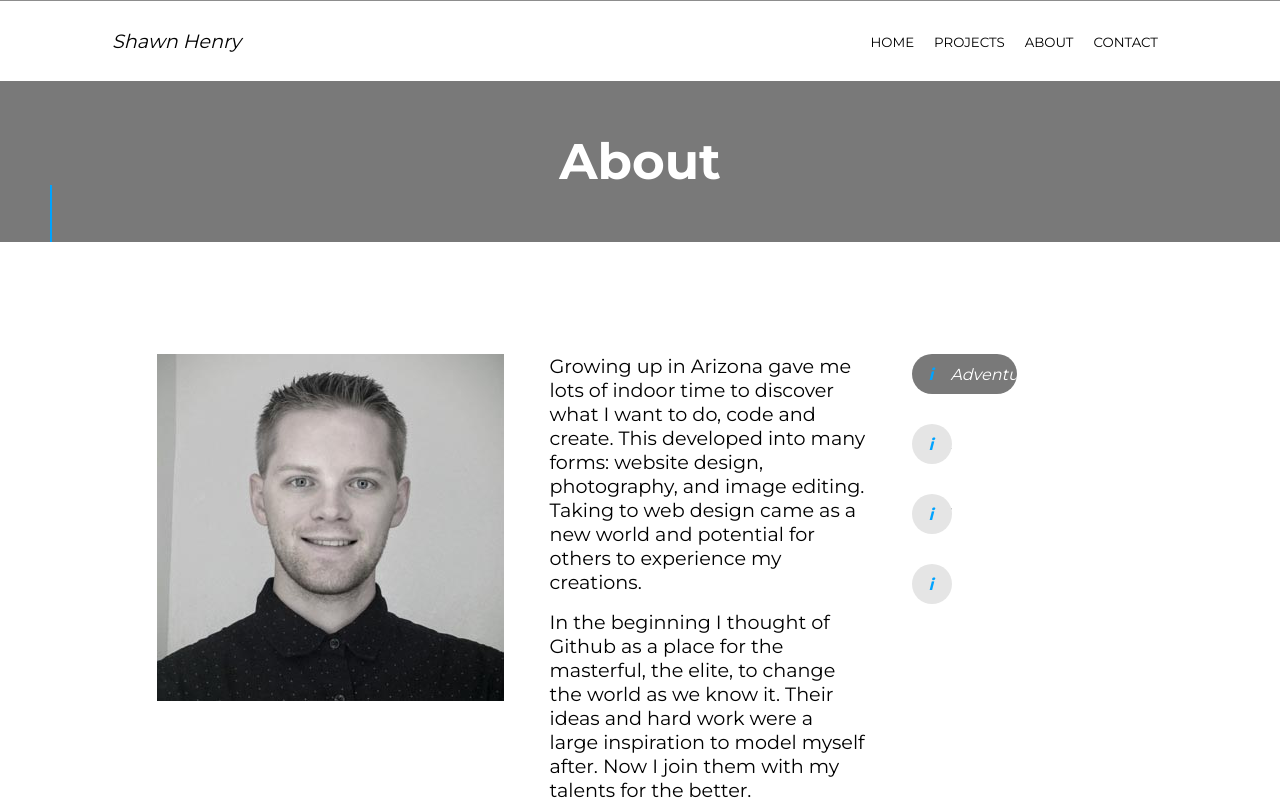
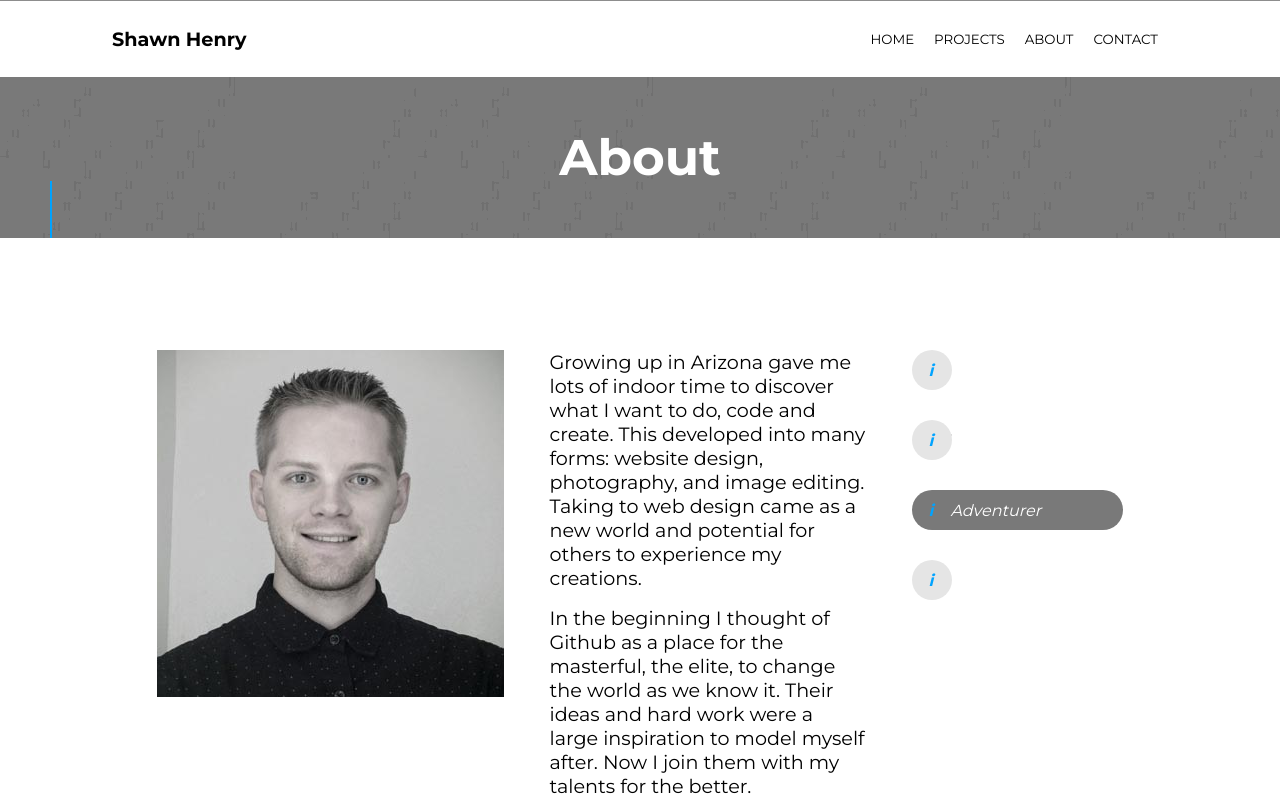
Before and after one commit to shenry45/Dev-Portfolio, a React (Create React App) app: page /about in a window 1280 px wide. Shown: the top 800 px of the page. Built offline with nearby package versions, Linux system fonts and the light colour scheme.

Commit message:
build... CSS updates to Hero and SubHero, Experience, Iframe

```diff
--- a/src/components/AboutInfo.js
+++ b/src/components/AboutInfo.js
@@ -14,17 +14,17 @@ const AboutInfo = () => {
             </div>
             <div className="icons">
                 <div
-                    className={activeIcon === "adv" ? `active`: null}
-                    onClick={() => changeCurrentIcon("adv")}
-                ><span>i</span> Adventure</div>
-                <div
                     className={activeIcon === "snow" ? `active`: null}
                     onClick={() => changeCurrentIcon("snow")}
-                ><span>i</span> Snowboarding</div>
+                ><span>i</span> Off Roader</div>
                 <div
                     className={activeIcon === "3d" ? `active`: null}
                     onClick={() => changeCurrentIcon("3d")}
-                ><span>i</span> 3D Design</div>
+                ><span>i</span> 3D Designer</div>
+                <div
+                    className={activeIcon === "adv" ? `active`: null}
+                    onClick={() => changeCurrentIcon("adv")}
+                ><span>i</span> Adventurer</div>
                 <div
                     className={activeIcon === "gamer" ? `active`: null}
                     onClick={() => changeCurrentIcon("gamer")}
--- a/src/components/Hero.js
+++ b/src/components/Hero.js
@@ -2,10 +2,15 @@ import React from 'react';
 import { Link } from 'react-router-dom';
 
 import Button from './Button';
+import Lines from '../assets/line-pattern.png';
+
+const styles = {
+    backgroundImage: `url(${Lines})`
+};
 
 const Hero = () => {
     return(
-        <section className="hero">
+        <section className="hero" style={styles}>
             <h1>Evolve Your Websites</h1>
             <p>See how I can beneift your business by viewing my latest work.</p>
             <p className="accent"></p>
--- a/src/components/SubHero.js
+++ b/src/components/SubHero.js
@@ -1,8 +1,14 @@
 import React from 'react';
+
+import Lines from '../assets/line-pattern.png';
+
+const styles = {
+    backgroundImage: `url(${Lines})`
+};
 
 const SubHero = (props) => {
     return (
-        <section className="sub-hero">
+        <section className="sub-hero" style={styles}>
             <h1>{props.title}</h1>
             <p className="accent"></p>
         </section>
--- a/src/style.scss
+++ b/src/style.scss
@@ -90,10 +90,10 @@ header {
     p {
         margin-bottom: 0;
 
-        &.title a {
-            font-weight: 100;
-            font-style: italic;
-        }
+        // &.title a {
+        //     font-weight: 100;
+        //     font-style: italic;
+        // }
     }
 
     button {
@@ -238,7 +238,7 @@ section.story {
     }
 
     iframe {
-        height: 500px;
+        height: 363px;
     }
 
     div {
@@ -260,10 +260,16 @@ section.story {
 }
 
 section.experience {
+    & > * {
+        width: 50%;
+        padding: 0 20px;
+    }
+
     h2 {
         font-size: 38px;
         margin-bottom: 30px;
     }
+
     ul {
         list-style: none;
 
@@ -360,6 +366,7 @@ section.social {
 
             img {
                 width: 27px;
+                height: 27px;
                 position: relative;
                 right: 0;
                 bottom: initial;
@@ -436,7 +443,7 @@ section.about {
             transition: 0.2s;
 
             &.active {
-                width: 50%;
+                width: 100%;
                 background-color: #797979;
                 color: #fff;
                 font-weight: normal;
@@ -552,7 +559,7 @@ section.contact {
         &.cards {
             display: flex;
             flex-flow: row nowrap;
-            justify-content: space-between;
+            justify-content: space-evenly;
 
             a {
                 margin-left: 10px;
@@ -616,11 +623,11 @@ section.contact {
     header {
         max-width: 100%;
         position: relative;
-        padding: 1.75rem 7.0rem;
+        padding: 1.25rem 7.0rem;
 
         button {
             color: #000;
-            padding: 0px 10px;
+            padding: 10px;
             font-weight: normal;
 
             &:hover {
```
Also changed, not shown: src/assets/line-pattern.png (added), 18 other files (tests, documents, lock files or other folders).
